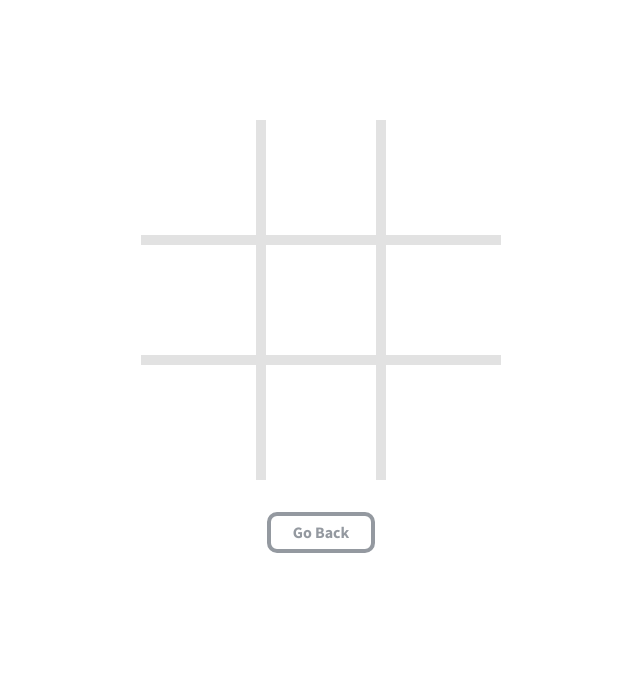
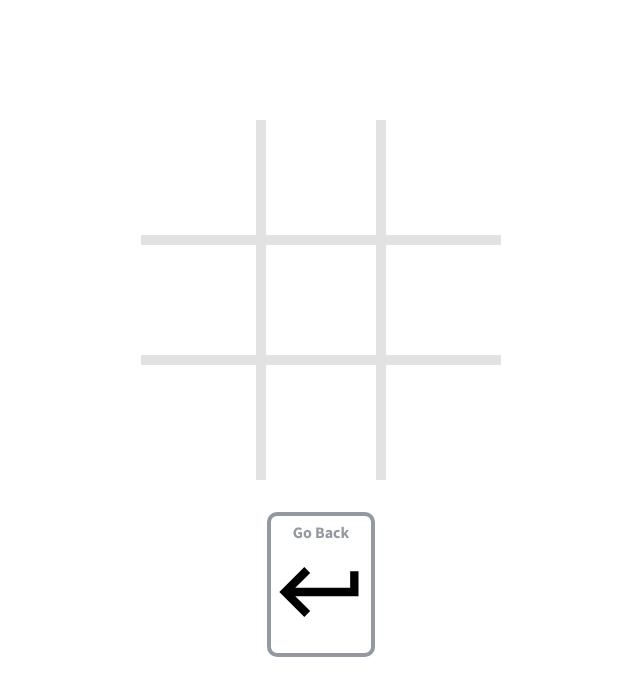
Before and after one commit to Alan1234111/Tic-tac-toe-, a plain HTML site: page index.html in a window 1280 px wide. Both pictures are taken after a click on the button "vs Player". Shown: the whole page, without its empty margins (319-959 px from the left). Drawn offline with Linux system fonts and the light colour scheme.

Commit message:
Add: container to buttons

```diff
--- a/index.html
+++ b/index.html
@@ -43,8 +43,10 @@
         </tr>
       </table>
       <div class="win-info hide"><span class="win-mark"></span> Wins the round!</div>
-      <button class="btn btn-back">Go Back</button>
-      <button class="btn btn-replay hide">Replay</button>
+      <div class="game-buttons">
+        <button class="btn btn-back">Go Back <img class="img-back" src="img/go-back.svg" /></button>
+        <button class="btn btn-replay hide">Replay <img class="img-replay" src="img/replay.svg" /></button>
+      </div>
     </div>
     <script src="main.js"></script>
   </body>
```
